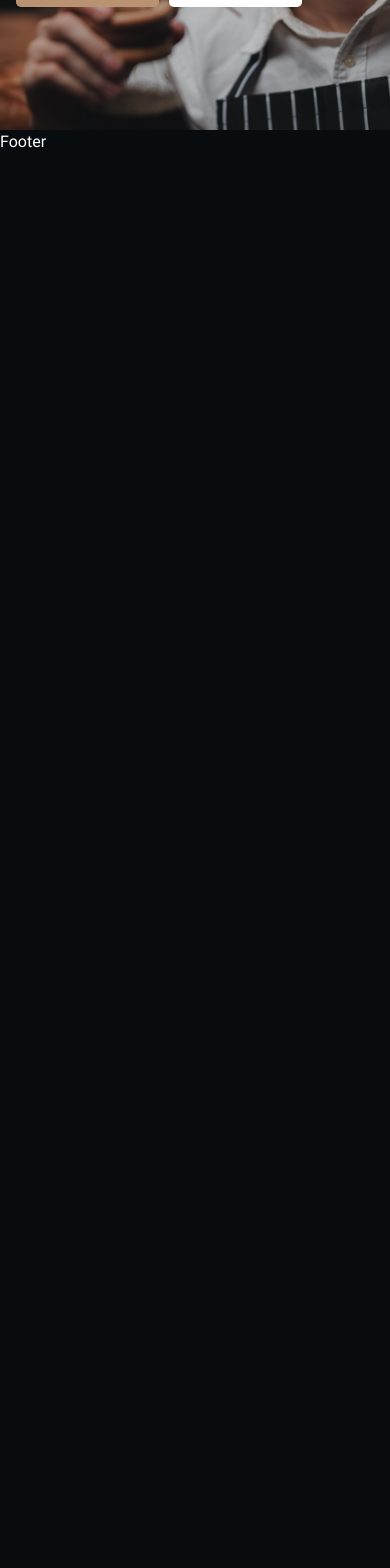
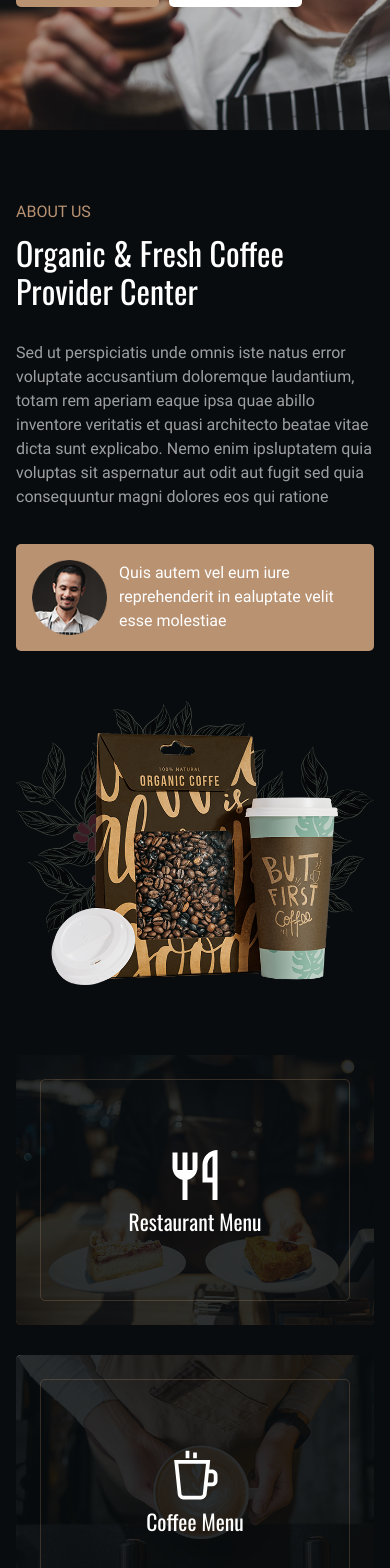
Before and after one commit to milyvaghasiya/kaffen-coffee-house, a React (Create React App) app: page / in a window 390 px wide. Shown: the part 432-2000 px from the top of the page. Before the commit the page ends 844 px from the top, so only its background shows below. Built offline with nearby package versions, Linux system fonts and the light colour scheme.

Commit message:
create the about-us section

```diff
--- a/src/App.css
+++ b/src/App.css
@@ -1,123 +1,121 @@
 /* roboto-regular - latin */
 @font-face {
-  font-family: 'Roboto';
+  font-family: "Roboto";
   font-style: normal;
   font-weight: 400;
-  src: url('../src/assets/fonts/roboto-v29-latin-regular.eot');
-  src: local(''),
-    url('../src/assets/fonts/roboto-v29-latin-regular.eot?#iefix') format('embedded-opentype'),
-    url('../src/assets/fonts/roboto-v29-latin-regular.woff2') format('woff2'),
-    url('../src/assets/fonts/roboto-v29-latin-regular.woff') format('woff'),
-    url('../src/assets/fonts/roboto-v29-latin-regular.ttf') format('truetype');
+  src: url("../src/assets/fonts/roboto-v29-latin-regular.eot");
+  src: local(""),
+    url("../src/assets/fonts/roboto-v29-latin-regular.eot?#iefix")
+      format("embedded-opentype"),
+    url("../src/assets/fonts/roboto-v29-latin-regular.woff2") format("woff2"),
+    url("../src/assets/fonts/roboto-v29-latin-regular.woff") format("woff"),
+    url("../src/assets/fonts/roboto-v29-latin-regular.ttf") format("truetype");
 }
 
 /* roboto-500 - latin */
 @font-face {
-  font-family: 'Roboto';
+  font-family: "Roboto";
   font-style: normal;
   font-weight: 500;
-  src: url('../src/assets/fonts/roboto-v29-latin-500.eot');
-  src: local(''),
-    url('../src/assets/fonts/roboto-v29-latin-500.eot?#iefix') format('embedded-opentype'),
-    url('../src/assets/fonts/roboto-v29-latin-500.woff2') format('woff2'),
-    url('../src/assets/fonts/roboto-v29-latin-500.woff') format('woff'),
-    url('../src/assets/fonts/roboto-v29-latin-500.ttf') format('truetype');
+  src: url("../src/assets/fonts/roboto-v29-latin-500.eot");
+  src: local(""),
+    url("../src/assets/fonts/roboto-v29-latin-500.eot?#iefix")
+      format("embedded-opentype"),
+    url("../src/assets/fonts/roboto-v29-latin-500.woff2") format("woff2"),
+    url("../src/assets/fonts/roboto-v29-latin-500.woff") format("woff"),
+    url("../src/assets/fonts/roboto-v29-latin-500.ttf") format("truetype");
 }
 
 /* oswald-300 - latin */
 @font-face {
-  font-family: 'Oswald';
+  font-family: "Oswald";
   font-style: normal;
   font-weight: 300;
-  src: url('../src/assets/fonts/oswald-v48-latin-300.eot');
-  src: local(''),
-    url('../src/assets/fonts/oswald-v48-latin-300.eot?#iefix') format('embedded-opentype'),
-    url('../src/assets/fonts/oswald-v48-latin-300.woff2') format('woff2'),
-    url('../src/assets/fonts/oswald-v48-latin-300.woff') format('woff'),
-    url('../src/assets/fonts/oswald-v48-latin-300.ttf') format('truetype');
+  src: url("../src/assets/fonts/oswald-v48-latin-300.eot");
+  src: local(""),
+    url("../src/assets/fonts/oswald-v48-latin-300.eot?#iefix")
+      format("embedded-opentype"),
+    url("../src/assets/fonts/oswald-v48-latin-300.woff2") format("woff2"),
+    url("../src/assets/fonts/oswald-v48-latin-300.woff") format("woff"),
+    url("../src/assets/fonts/oswald-v48-latin-300.ttf") format("truetype");
 }
 
 /* oswald-regular - latin */
 @font-face {
-  font-family: 'Oswald';
+  font-family: "Oswald";
   font-style: normal;
   font-weight: 400;
-  src: url('../src/assets/fonts/oswald-v48-latin-regular.eot');
-  src: local(''),
-    url('../src/assets/fonts/oswald-v48-latin-regular.eot?#iefix') format('embedded-opentype'),
-    url('../src/assets/fonts/oswald-v48-latin-regular.woff2') format('woff2'),
-    url('../src/assets/fonts/oswald-v48-latin-regular.woff') format('woff'),
-    url('../src/assets/fonts/oswald-v48-latin-regular.ttf') format('truetype');
+  src: url("../src/assets/fonts/oswald-v48-latin-regular.eot");
+  src: local(""),
+    url("../src/assets/fonts/oswald-v48-latin-regular.eot?#iefix")
+      format("embedded-opentype"),
+    url("../src/assets/fonts/oswald-v48-latin-regular.woff2") format("woff2"),
+    url("../src/assets/fonts/oswald-v48-latin-regular.woff") format("woff"),
+    url("../src/assets/fonts/oswald-v48-latin-regular.ttf") format("truetype");
 }
 
 /* oswald-500 - latin */
 @font-face {
-  font-family: 'Oswald';
+  font-family: "Oswald";
   font-style: normal;
   font-weight: 500;
-  src: url('../src/assets/fonts/oswald-v48-latin-500.eot');
-  src: local(''),
-    url('../src/assets/fonts/oswald-v48-latin-500.eot?#iefix') format('embedded-opentype'),
-    url('../src/assets/fonts/oswald-v48-latin-500.woff2') format('woff2'),
-    url('../src/assets/fonts/oswald-v48-latin-500.woff') format('woff'),
-    url('../src/assets/fonts/oswald-v48-latin-500.ttf') format('truetype');
+  src: url("../src/assets/fonts/oswald-v48-latin-500.eot");
+  src: local(""),
+    url("../src/assets/fonts/oswald-v48-latin-500.eot?#iefix")
+      format("embedded-opentype"),
+    url("../src/assets/fonts/oswald-v48-latin-500.woff2") format("woff2"),
+    url("../src/assets/fonts/oswald-v48-latin-500.woff") format("woff"),
+    url("../src/assets/fonts/oswald-v48-latin-500.ttf") format("truetype");
 }
 
 /* merienda-regular - latin */
 @font-face {
-  font-family: 'Merienda';
+  font-family: "Merienda";
   font-style: normal;
   font-weight: 400;
-  src: url('../src/assets/fonts/merienda-v14-latin-regular.eot');
-  src: local(''),
-    url('../src/assets/fonts/merienda-v14-latin-regular.eot?#iefix') format('embedded-opentype'),
-    url('../src/assets/fonts/merienda-v14-latin-regular.woff2') format('woff2'),
-    url('../src/assets/fonts/merienda-v14-latin-regular.woff') format('woff'),
-    url('../src/assets/fonts/merienda-v14-latin-regular.ttf') format('truetype');
+  src: url("../src/assets/fonts/merienda-v14-latin-regular.eot");
+  src: local(""),
+    url("../src/assets/fonts/merienda-v14-latin-regular.eot?#iefix")
+      format("embedded-opentype"),
+    url("../src/assets/fonts/merienda-v14-latin-regular.woff2") format("woff2"),
+    url("../src/assets/fonts/merienda-v14-latin-regular.woff") format("woff"),
+    url("../src/assets/fonts/merienda-v14-latin-regular.ttf") format("truetype");
 }
 
 .Roboto_500 {
-  font-family: 'Roboto';
+  font-family: "Roboto";
   font-weight: 500;
 }
-
 .Oswald_300 {
-  font-family: 'Oswald';
+  font-family: "Oswald";
   font-weight: 300;
 }
-
 .Oswald_400 {
-  font-family: 'Oswald';
+  font-family: "Oswald";
   font-weight: 400;
 }
-
 .Oswald_500 {
-  font-family: 'Oswald';
+  font-family: "Oswald";
   font-weight: 500;
 }
-
 .Merienda {
-  font-family: 'Merienda';
+  font-family: "Merienda";
   font-weight: 400;
 }
-
 * {
   margin: 0;
   padding: 0;
   box-sizing: border-box;
 }
-
 html {
   scroll-behavior: smooth;
 }
-
 body {
-  font-family: 'Roboto', sans-serif !important;
+  font-family: "Roboto", sans-serif !important;
   font-weight: 400 !important;
   background-color: #090c0f !important;
   color: white !important;
 }
-
 .btn.btn-light {
   padding: 0 32px !important;
   border: none !important;
@@ -129,16 +127,14 @@ body {
   text-transform: uppercase;
   position: relative;
   overflow: hidden;
-  transition: .3s;
+  transition: 0.3s;
   z-index: 1;
 }
-
 .btn.btn-light:hover {
   color: #b99272 !important;
 }
-
 .btn.btn-light::before {
-  content: '';
+  content: "";
   position: absolute;
   left: 0%;
   top: -17px;
@@ -146,28 +142,45 @@ body {
   height: 155%;
   background-color: #fff;
   transform: skewy(-10deg) translatey(-80px);
-  transition: .8s;
+  transition: 0.8s;
   z-index: -1;
 }
-
 .btn.btn-light:hover::before {
   transform: translateY(0px);
 }
-
 @media screen and (max-width: 575px) {
   .btn.btn-light {
     padding: 0 12px !important;
   }
 }
-
 .container {
   max-width: 1206px !important;
-  padding: 0 30px !important;
-  margin: auto !important;
+  padding-left: 30px;
+  padding-right: 30px;
+  margin: auto;
 }
-
+.py-130 {
+  padding-top: 130px;
+  padding-bottom: 130px;
+}
+.section-subTitle {
+  margin-bottom: 10px;
+  color: #b99272;
+}
+.section-title {
+  font-size: 42px;
+  margin-bottom: 0;
+}
 @media screen and (max-width: 767px) {
   .container {
-    padding: 0 16px !important;
+    padding-left: 16px;
+    padding-right: 16px;
+  }
+  .py-130 {
+    padding-top: 70px;
+    padding-bottom: 70px;
+  }
+  .section-title {
+    font-size: 32px;
   }
 }
--- /dev/null
+++ b/src/components/about/index.js
@@ -0,0 +1,72 @@
+import React from "react";
+import { Col, Container, Row } from "react-bootstrap";
+import { RiRestaurantLine } from "react-icons/ri";
+import { LiaCoffeeSolid, LiaGlassCheersSolid } from "react-icons/lia";
+import Profile from "../../assets/images/profile.png";
+import AboutUs from "../../assets/images/about.png";
+import Service1 from "../../assets/images/about-menu1.jpg";
+import Service2 from "../../assets/images/about-menu2.jpg";
+import Service3 from "../../assets/images/about-menu3.jpg";
+import "./style.css";
+
+const aboutServices = [
+  { img: Service1, icon: <RiRestaurantLine />, title: "Restaurant Menu" },
+  { img: Service2, icon: <LiaCoffeeSolid />, title: "Coffee Menu" },
+  { img: Service3, icon: <LiaGlassCheersSolid />, title: "Food Services" },
+];
+
+const About = () => {
+  return (
+    <section id="about-section">
+      <Container className="py-130 overflow-hidden">
+        <Row>
+          <Col xs={12} lg={5}>
+            <p className="text-uppercase section-subTitle">About Us</p>
+            <h3 className="Oswald_400 section-title">
+              Organic & Fresh Coffee <br /> Provider Center
+            </h3>
+            <p className="content">
+              Sed ut perspiciatis unde omnis iste natus error voluptate
+              accusantium doloremque laudantium, totam rem aperiam eaque ipsa
+              quae abillo inventore veritatis et quasi architecto beatae vitae
+              dicta sunt explicabo. Nemo enim ipsluptatem quia voluptas sit
+              aspernatur aut odit aut fugit sed quia consequuntur magni dolores
+              eos qui ratione
+            </p>
+            <div className="quote d-flex align-items-center">
+              <img src={Profile} alt="profile" />
+              <p className="font-italic m-0">
+                Quis autem vel eum iure reprehenderit in ealuptate velit esse
+                molestiae
+              </p>
+            </div>
+          </Col>
+          <Col xs={12} lg={7} className="text-center">
+            <div className="about-img">
+              <img src={AboutUs} alt="about" />
+            </div>
+          </Col>
+        </Row>
+        <Row className="about-services">
+          {aboutServices.map((service, index) => (
+            <Col xs={12} md={6} lg={4} key={index}>
+              <div className="position-relative w-100 service-item">
+                <img
+                  src={service.img}
+                  alt="service"
+                  className="w-100 h-100 position-relative object-fit-cover"
+                />
+                <div className="service-desc d-flex align-items-center justify-content-center flex-column">
+                  {service.icon}
+                  <h4 className="Oswald_400 m-0">{service.title}</h4>
+                </div>
+              </div>
+            </Col>
+          ))}
+        </Row>
+      </Container>
+    </section>
+  );
+};
+
+export default About;
--- /dev/null
+++ b/src/components/about/style.css
@@ -0,0 +1,111 @@
+.content {
+  opacity: 0.6;
+  margin-top: 30px;
+  margin-bottom: 35px;
+}
+.quote {
+  padding: 20px;
+  font-size: 22px;
+  background: #b99272;
+  border-radius: 5px;
+  gap: 20px;
+}
+.quote img {
+  height: 95px;
+  width: 95px;
+}
+.about-img {
+  margin-right: -100px;
+  text-align: right;
+}
+.about-img img {
+  max-width: 686px;
+}
+.about-services {
+  padding-top: 130px;
+  row-gap: 30px;
+}
+@media screen and (max-width: 767px) {
+  .about-services {
+    padding-top: 70px;
+  }
+}
+.service-item {
+  width: 100%;
+  height: 270px;
+  overflow: hidden;
+  position: relative;
+  border-radius: 5px;
+  transition: transform 0.7s cubic-bezier(0.3, 0, 0.3, 1), opacity 0.4s linear,
+    color 0.3s linear;
+}
+.service-item::before {
+  content: "";
+  position: absolute;
+  inset: 0;
+  width: 100%;
+  height: 100%;
+  background: #090c0f;
+  opacity: 0.85;
+  transition: all 0.7s cubic-bezier(0.3, 0, 0.3, 1);
+  z-index: 2;
+  pointer-events: none;
+}
+.service-item:hover:before {
+  opacity: 0.75;
+}
+.service-item:after {
+  content: "";
+  position: absolute;
+  left: 24px;
+  top: 24px;
+  right: 24px;
+  bottom: 24px;
+  border: 1px solid #b99272;
+  border-radius: 5px;
+  opacity: 0.25;
+  transition: all 0.7s cubic-bezier(0.3, 0, 0.3, 1);
+  z-index: 3;
+  pointer-events: none;
+}
+.service-item:hover:after {
+  opacity: 1;
+}
+.service-item img {
+  transition: all 0.7s cubic-bezier(0.3, 0, 0.3, 1);
+}
+.service-item:hover img {
+  transform: scale(1.05);
+}
+.service-desc {
+  position: absolute;
+  inset: 0;
+  height: 100%;
+  width: 100%;
+  z-index: 4;
+}
+.service-desc svg {
+  height: 60px;
+  width: 60px;
+  margin-bottom: 4px;
+}
+@media screen and (max-width: 991px) {
+  .about-img {
+    max-width: 686px;
+    margin: 50px auto 0 auto;
+  }
+  .about-img img {
+    width: 100%;
+  }
+}
+@media screen and (max-width: 575px) {
+  .quote {
+    padding: 16px;
+    gap: 12px;
+    font-size: 16px;
+  }
+  .quote img {
+    height: 75px;
+    width: 75px;
+  }
+}
--- a/src/pages/index.js
+++ b/src/pages/index.js
@@ -1,13 +1,15 @@
-import React from 'react'
-import Layouts from '../layout/index';
-import Banner from '../components/banner';
+import React from "react";
+import Layouts from "../layout/index";
+import Banner from "../components/banner";
+import About from "../components/about";
 
 const Home = () => {
-     return (
-          <Layouts>
-               <Banner />
-          </Layouts>
-     )
-}
+  return (
+    <Layouts>
+      <Banner />
+      <About />
+    </Layouts>
+  );
+};
 
-export default Home
+export default Home;
```
Also changed, not shown: src/App.js (+4 -6 lines), src/components/banner/index.js (+13 -9 lines), src/components/banner/style.css (+11 -32 lines), src/layout/footer/index.js (+4 -8 lines), src/layout/header/index.js (+61 -13 lines), src/layout/header/style.css (+18 -17 lines), src/layout/index.js (+6 -6 lines), src/components/common/button/index.js (deleted).
